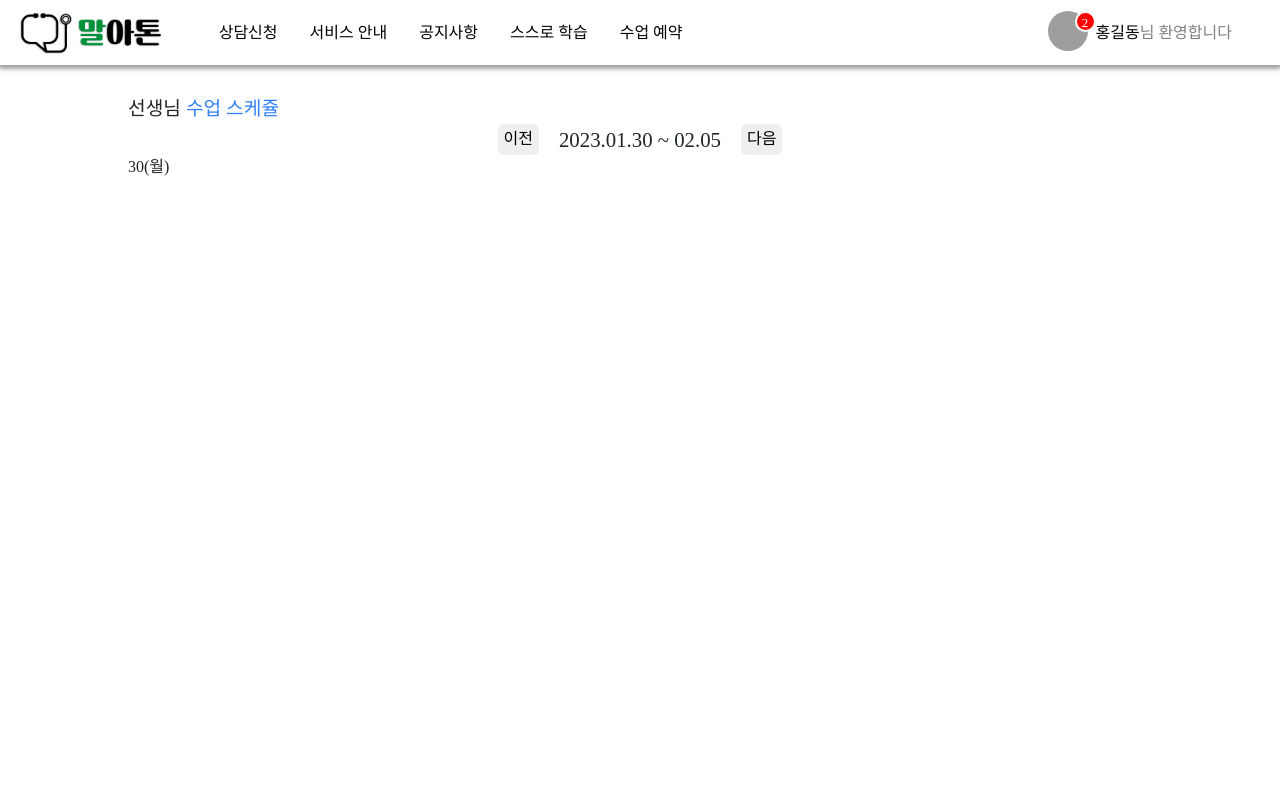
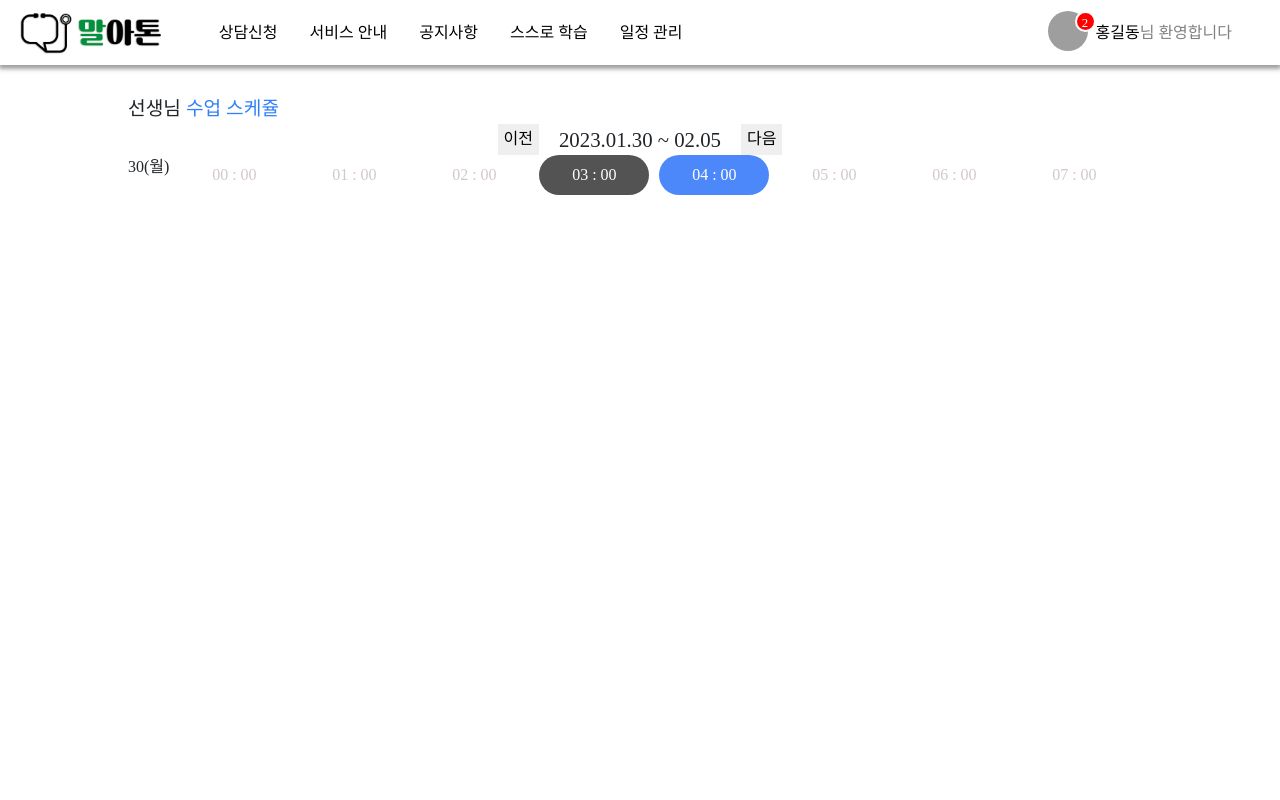
Before and after one commit to uh1216/marathon, a React (Create React App) app in the folder Frontend/marathon/: page /schedule-manage in a window 1280 px wide. Shown: the top 800 px of the page. Built offline with nearby package versions, Linux system fonts and the light colour scheme; grey boxes are pictures that could not be loaded; a web font is replaced by a local one.

Commit message:
[FE] : [FIX] : 일정관라 페이지 일부 값 수정

```diff
--- a/Frontend/marathon/src/pages/ScheduleManage.jsx
+++ b/Frontend/marathon/src/pages/ScheduleManage.jsx
@@ -1,4 +1,4 @@
-import React, { useState, useRef } from "react";
+import React, { useState } from "react";
 import style from "./ScheduleManage.module.css";
 
 export default function ScheduleManage() {
@@ -20,13 +20,11 @@ export default function ScheduleManage() {
   let SundayDate = thisSunday.getDate();
   if (SundayDate < 10) SundayDate = "0" + SundayDate;
 
-  const mondayItem = useRef();
-
   /** 수업 스케쥴 더미데이터 */
   const teacherSchedule = [
     {
       date: "2023-01-30",
-      timeTable: "00001000",
+      timeTable: "00021000",
     },
     {
       date: "2023-01-31",
@@ -34,15 +32,15 @@ export default function ScheduleManage() {
     },
     {
       date: "2023-02-01",
-      timeTable: "10000000",
+      timeTable: "10020000",
     },
     {
       date: "2023-02-02",
-      timeTable: "01000010",
+      timeTable: "01002010",
     },
     {
       date: "2023-02-03",
-      timeTable: "00200000",
+      timeTable: "00200010",
     },
   ];
 
@@ -52,13 +50,19 @@ export default function ScheduleManage() {
 
     const timeLlist = [];
     for (let i = 0; i < thisTimeTable.length; i++) {
-      const hour = i + 8;
-      if (thisTimeTable[0] === 0) {
-        if (i < 10) {
-          timeLlist.push(<button className={style.button1}>0{i}</button>);
-        }
+      if (thisTimeTable[i] === "0") {
+        timeLlist.push(<button className={style.button1}>0{i} : 00</button>);
+      } else if (thisTimeTable[i] === "1") {
+        timeLlist.push(<button className={style.button2}>0{i} : 00</button>);
+      } else {
+        timeLlist.push(
+          <button className={style.button3} disabled>
+            0{i} : 00
+          </button>
+        );
       }
     }
+    return timeLlist;
   };
 
   return (
@@ -79,9 +83,7 @@ export default function ScheduleManage() {
           <div className={style.monday}>
             <div className={style.monday_header}>{MondayDate}&#40;월&#41;</div>
           </div>
-          <div className={style.monday_item} ref={mondayItem}>
-            {checkSchedule(thisMonday)}
-          </div>
+          <div className={style.monday_item}>{checkSchedule(thisMonday)}</div>
         </div>
       </div>
     </div>
--- a/Frontend/marathon/src/pages/ScheduleManage.module.css
+++ b/Frontend/marathon/src/pages/ScheduleManage.module.css
@@ -33,7 +33,7 @@
 
 .button {
   border: 0;
-  border-radius: 5px;
+  border-radius: 20x;
 }
 
 .date_text {
@@ -46,23 +46,36 @@
   width: 1500px;
 }
 
+.date_content {
+  display: flex;
+}
+
 .button1 {
-  width: 500px;
-  height: 80px;
-  margin-left: 50px;
-  background-color: none;
+  width: 110px;
+  height: 40px;
+  margin-left: 10px;
+  background-color: white;
+  border: none;
+  border-radius: 20px;
+  color: #d3c8c8;
 }
 
 .button2 {
-  width: 500px;
-  height: 80px;
-  margin-left: 50px;
+  width: 110px;
+  height: 40px;
+  margin-left: 10px;
   background-color: #4d88fb;
+  border: none;
+  border-radius: 20px;
+  color: white;
 }
 
 .button3 {
-  width: 500px;
-  height: 80px;
-  margin-left: 50px;
+  width: 110px;
+  height: 40px;
+  margin-left: 10px;
   background-color: #535353;
+  border: none;
+  color: white;
+  border-radius: 20px;
 }
--- a/Frontend/marathon/src/stores/user.store.js
+++ b/Frontend/marathon/src/stores/user.store.js
@@ -6,7 +6,7 @@ const loginUser = createSlice({
     userName: "홍길동",
     userProfileImg:
       "https://img1.daumcdn.net/thumb/C500x500/?fname=http://t1.daumcdn.net/brunch/service/user/6qYm/image/eAFjiZeA-fGh8Y327AH7oTQIsxQ.png",
-    userRole: "patient",
+    userRole: "doctor",
 
     // 얘 수정해서 없애버릴꺼임!!!!!
     unReadMsgNum: 2,
```
